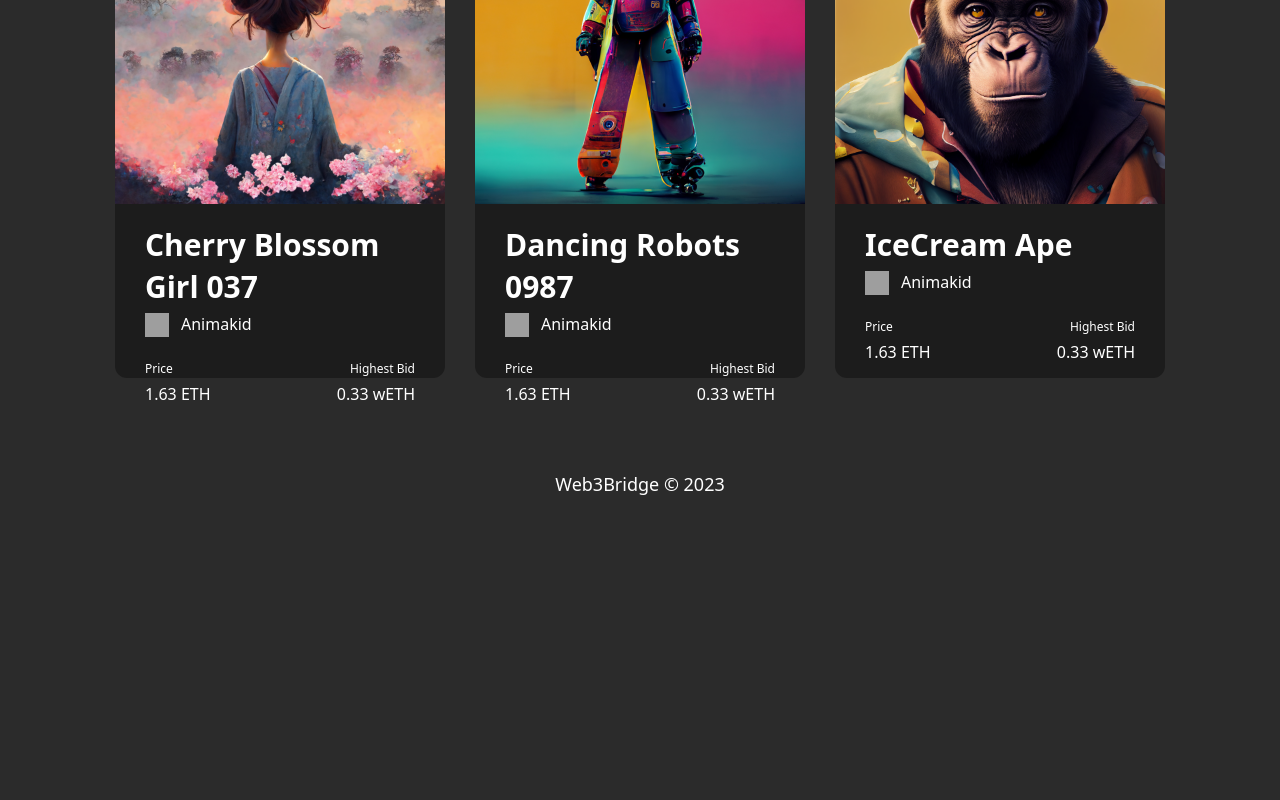
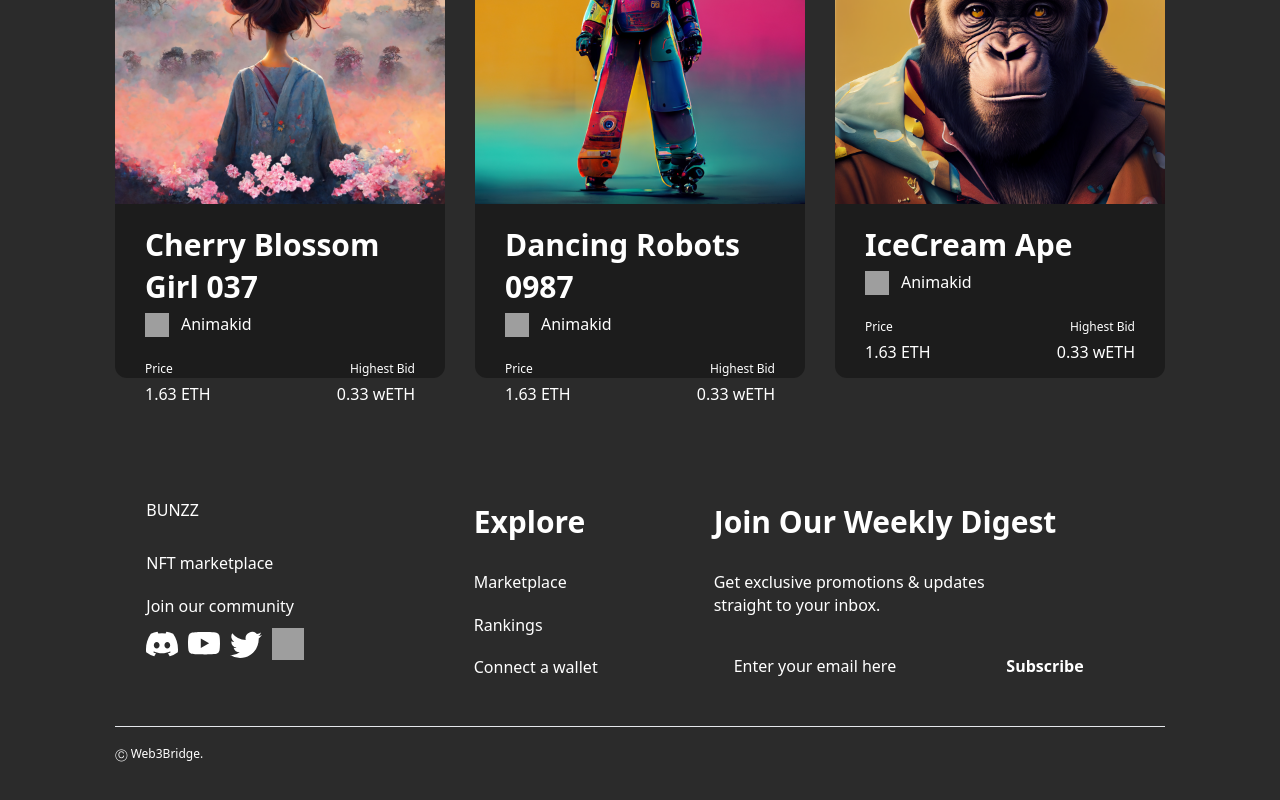
Before and after one commit to mattdev071/NFTmarketplace_Bunzz, a Next.js app in the folder frontend_dapp/: page /profile in a window 1280 px wide. Shown: the part 2300-3100 px from the top of the page. Before the commit the page ends 2810 px from the top, so only its background shows below. Built offline with nearby package versions, Linux system fonts and the light colour scheme; grey boxes are pictures that could not be loaded; what wagmi would draw is missing.

Commit message:
in progress

```diff
--- a/frontend_dapp/src/components/Footer.js
+++ b/frontend_dapp/src/components/Footer.js
@@ -1,12 +1,116 @@
-import { Inter } from 'next/font/google'
+import { Inter } from 'next/font/google';
+import { useCallback } from "react";
+import { BsGlobe2, BsDiscord, BsYoutube, BsTwitter, BsInstagram, BsPlus } from "react-icons/bs";
+import Link from 'next/link';
 
 
 const inter = Inter({ subsets: ['latin'] })
 
 export default function Footer() {
+
+  const onDiscordLogoIconClick = useCallback(() => {
+    window.open("https://www.discord.com");
+  }, []);
+
+  const onYoutubeLogoIconClick = useCallback(() => {
+    window.open("https://www.youtube.com");
+  }, []);
+
+  const onTwitterLogoIconClick = useCallback(() => {
+    window.open("https://www.twitter.com");
+  }, []);
+
+  const onMarketplaceTextClick = useCallback(() => {
+    window.open("https://www.twitter.com");
+  }, []);
+
+  const onInstagramLogoIconClick = useCallback(() => {
+    window.open("https://www.instagram.com");
+  }, []);
+
   return (
-    <div className='text-center text-lg m-0 p-3'>
-        <p>Web3Bridge &copy; 2023</p>
-    </div>
+      <div className="self-stretch bg-background-secondary flex flex-col py-10 px-[195px] items-center justify-start gap-[30px] text-3xl font-h5-space-mono">
+        <div className="flex flex-row items-start justify-between">
+          <div className="w-[327.41px] shrink-0 flex flex-col py-0 pr-[84px] pl-0 box-border items-start justify-start gap-[30px] text-base text-lightgray font-caption-work-sans">
+          <Link href={"/"}>BUNZZ</Link>
+            <div className="flex flex-col items-start justify-start gap-[20px]">
+              <div className="relative leading-[140%] inline-block w-[238px]">
+                NFT marketplace
+              </div>
+              <div className="flex flex-col items-start justify-start gap-[15px]">
+                <div className="relative leading-[140%] inline-block w-[238px] h-[18px] shrink-0">
+                  Join our community
+                </div>
+                <div className="flex flex-row items-start justify-start gap-[10px]">
+                  <BsDiscord className="relative w-8 h-8 shrink-0 cursor-pointer" onClick={onDiscordLogoIconClick} />
+                  <BsYoutube className="relative w-8 h-8 shrink-0 cursor-pointer" onClick={onYoutubeLogoIconClick} />
+                  <BsTwitter className="relative w-8 h-8 shrink-0 cursor-pointer" onClick={onTwitterLogoIconClick} />
+                  <img
+                    className="relative w-8 h-8 shrink-0 cursor-pointer"
+                    alt=""
+                    src="/instagramlogo.svg"
+                    onClick={onInstagramLogoIconClick}
+                  />
+                </div>
+              </div>
+            </div>
+          </div>
+          <div className="w-60 shrink-0 flex flex-col items-start justify-start gap-[25px]">
+            <b className="relative leading-[160%] capitalize">Explore</b>
+            <div className="flex flex-col items-start justify-start gap-[20px] text-base text-lightgray font-caption-work-sans">
+              <div
+                className="relative leading-[140%] cursor-pointer"
+                onClick={onMarketplaceTextClick}
+              >
+                Marketplace
+              </div>
+              <div
+                className="relative leading-[140%] cursor-pointer"
+                //onClick={onRankingsTextClick}
+              >
+                Rankings
+              </div>
+              <div
+                className="relative leading-[140%] cursor-pointer"
+                //onClick={onConnectAWallet1Click}
+              >
+                Connect a wallet
+              </div>
+            </div>
+          </div>
+          <div className="flex flex-col items-start justify-start gap-[25px]">
+            <b className="relative leading-[160%] capitalize">
+              Join our weekly digest
+            </b>
+            <div className="flex flex-col items-start justify-start gap-[20px] text-base text-lightgray font-caption-work-sans">
+              <div className="relative leading-[140%] inline-block w-[330px]">{`Get exclusive promotions & updates straight to your inbox.`}</div>
+              <div className="rounded-xl bg-text w-[420px] h-[60px] shrink-0 flex flex-row py-4 pr-0 pl-5 box-border items-center justify-start gap-[12px] text-background">
+                <div className="flex-1 relative leading-[140%]">
+                  Enter your email here
+                </div>
+                <div
+                  className="rounded-xl bg-call-to-action h-[60px] flex flex-row py-0 px-[50px] box-border items-center justify-end gap-[12px] cursor-pointer text-center text-text"
+                  //onClick={onButtonContainer5Click}
+                >
+                  <img
+                    className="relative w-5 h-5 shrink-0 hidden"
+                    alt=""
+                    src="/envelopesimple1.svg"
+                  />
+                  <div className="relative leading-[140%] font-semibold">
+                    Subscribe
+                  </div>
+                </div>
+              </div>
+            </div>
+          </div>
+        </div>
+        <div className="w-[1049.41px] flex flex-col items-start justify-start gap-[20px] text-xs text-lightgray font-caption-work-sans">
+          <div className="self-stretch relative box-border h-px shrink-0 border-t-[1px] border-solid border-caption-label-text" />
+          <div className="self-stretch relative leading-[110%]">
+            Ⓒ Web3Bridge.
+          </div>
+        </div>
+      </div>
   )
 }
```
